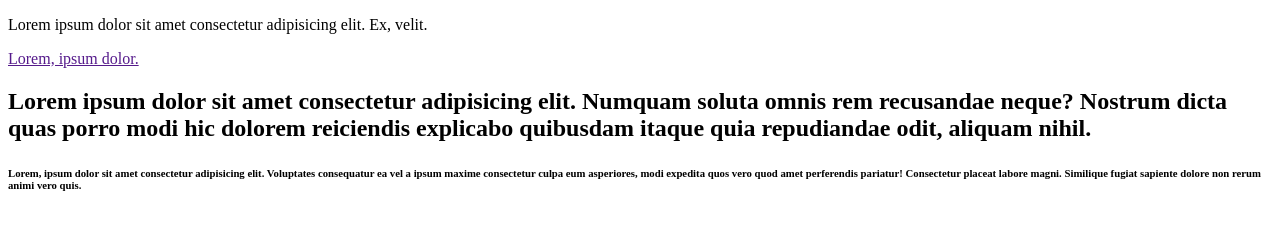
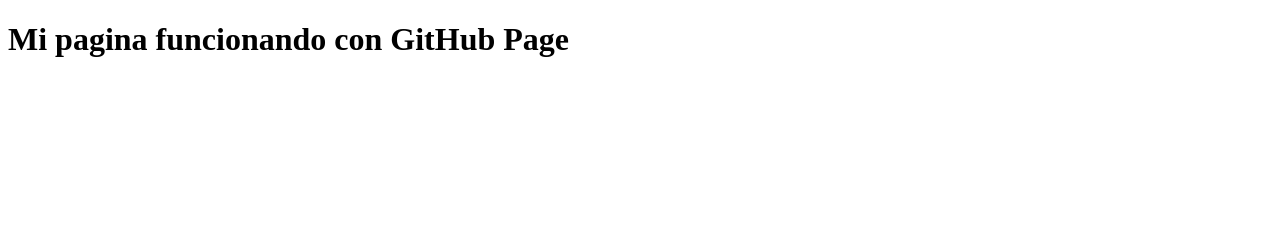
Before and after one commit to cristianvernal/git-prueba, a plain HTML site: page index.html in a window 1280 px wide. Drawn offline with Linux system fonts and the light colour scheme.

Commit message:
modifique index

```diff
--- a/index.html
+++ b/index.html
@@ -1,15 +1,12 @@
 <!DOCTYPE html>
-<html lang="es">
+<html lang="en">
 <head>
     <meta charset="UTF-8">
     <meta http-equiv="X-UA-Compatible" content="IE=edge">
     <meta name="viewport" content="width=device-width, initial-scale=1.0">
-    <title>Prueba git</title>
+    <title>GitHub Page</title>
 </head>
 <body>
-    <p>Lorem ipsum dolor sit amet consectetur adipisicing elit. Ex, velit.</p>
-    <a href=""> Lorem, ipsum dolor.</a>
-    <h2>Lorem ipsum dolor sit amet consectetur adipisicing elit. Numquam soluta omnis rem recusandae neque? Nostrum dicta quas porro modi hic dolorem reiciendis explicabo quibusdam itaque quia repudiandae odit, aliquam nihil.</h2>
-    <h6>Lorem, ipsum dolor sit amet consectetur adipisicing elit. Voluptates consequatur ea vel a ipsum maxime consectetur culpa eum asperiores, modi expedita quos vero quod amet perferendis pariatur! Consectetur placeat labore magni. Similique fugiat sapiente dolore non rerum animi vero quis.</h6>
+    <h1>Mi pagina funcionando con GitHub Page</h1>
 </body>
 </html>
```
